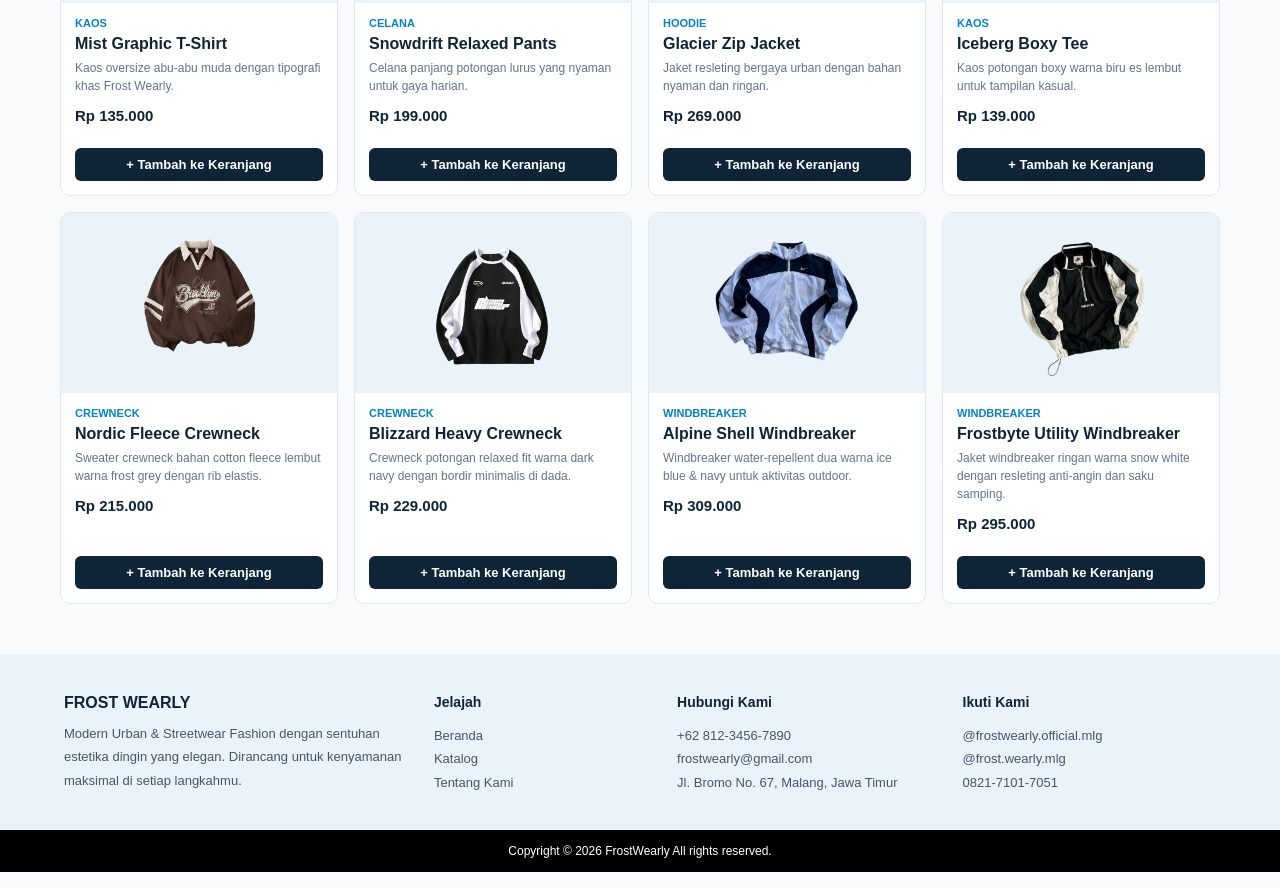
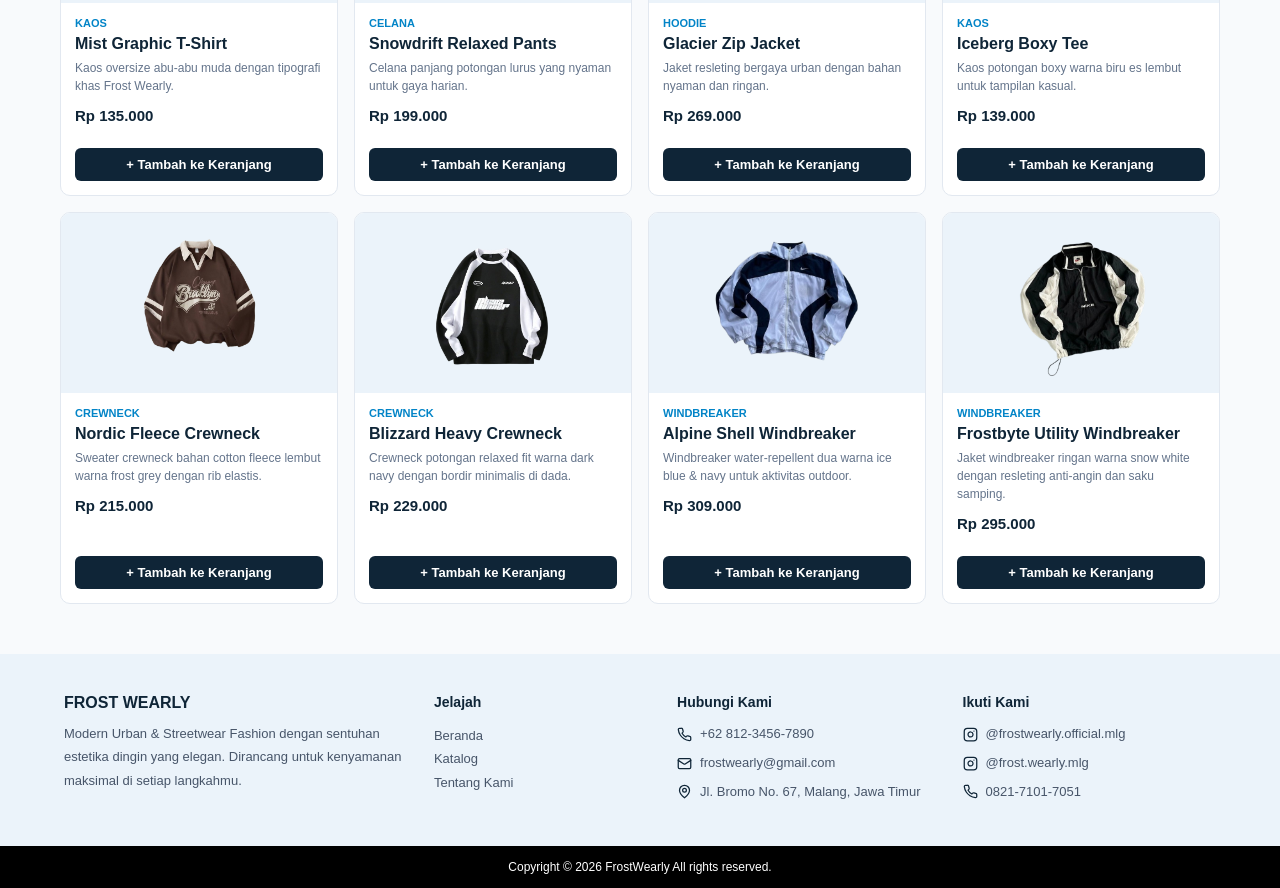
Before and after one commit to syafiraanf/FROST-WEARLY, a plain HTML site: page katalog.html in a window 1280 px wide. Shown: the part 1357-2245 px from the top of the page. Drawn offline with Linux system fonts and the light colour scheme.

Commit message:
Samakan ikon kontak dan media sosial di footer katalog dengan beranda

```diff
--- a/katalog.html
+++ b/katalog.html
@@ -532,6 +532,23 @@
       color: #0284C7;
     }
 
+    .info-footer {
+      display: flex;
+      align-items: center;
+      gap: 8px;
+      font-size: 13px;
+      line-height: 1.6;
+      color: #475569;
+      margin-bottom: 8px;
+    }
+
+    .info-footer svg {
+      width: 15px;
+      height: 15px;
+      flex-shrink: 0;
+      color: #0F2537;
+    }
+
     .footer-bawah {
       background-color: #000000;
       color: #FFFFFF;
@@ -713,16 +730,52 @@
 
       <div>
         <h4>Hubungi Kami</h4>
-        <p>+62 812-3456-7890</p>
-        <p>frostwearly@gmail.com</p>
-        <p>Jl. Bromo No. 67, Malang, Jawa Timur</p>
+        <div class="info-footer">
+          <svg viewBox="0 0 24 24" fill="none" stroke="currentColor" stroke-width="2" stroke-linecap="round" stroke-linejoin="round" aria-hidden="true">
+            <path d="M22 16.92v3a2 2 0 0 1-2.18 2 19.79 19.79 0 0 1-8.63-3.07 19.5 19.5 0 0 1-6-6 19.79 19.79 0 0 1-3.07-8.67A2 2 0 0 1 4.11 2h3a2 2 0 0 1 2 1.72c.12.96.36 1.9.7 2.81a2 2 0 0 1-.45 2.11L8.09 9.91a16 16 0 0 0 6 6l1.27-1.27a2 2 0 0 1 2.11-.45c.91.34 1.85.58 2.81.7A2 2 0 0 1 22 16.92z"></path>
+          </svg>
+          <span>+62 812-3456-7890</span>
+        </div>
+        <div class="info-footer">
+          <svg viewBox="0 0 24 24" fill="none" stroke="currentColor" stroke-width="2" stroke-linecap="round" stroke-linejoin="round" aria-hidden="true">
+            <rect x="2" y="4" width="20" height="16" rx="2"></rect>
+            <path d="m22 7-8.97 5.7a1.94 1.94 0 0 1-2.06 0L2 7"></path>
+          </svg>
+          <span>frostwearly@gmail.com</span>
+        </div>
+        <div class="info-footer">
+          <svg viewBox="0 0 24 24" fill="none" stroke="currentColor" stroke-width="2" stroke-linecap="round" stroke-linejoin="round" aria-hidden="true">
+            <path d="M20 10c0 6-8 12-8 12s-8-6-8-12a8 8 0 0 1 16 0Z"></path>
+            <circle cx="12" cy="10" r="3"></circle>
+          </svg>
+          <span>Jl. Bromo No. 67, Malang, Jawa Timur</span>
+        </div>
       </div>
 
       <div>
         <h4>Ikuti Kami</h4>
-        <p>@frostwearly.official.mlg</p>
-        <p>@frost.wearly.mlg</p>
-        <p>0821-7101-7051</p>
+        <div class="info-footer">
+          <svg viewBox="0 0 24 24" fill="none" stroke="currentColor" stroke-width="2" stroke-linecap="round" stroke-linejoin="round" aria-hidden="true">
+            <rect x="2" y="2" width="20" height="20" rx="5" ry="5"></rect>
+            <path d="M16 11.37A4 4 0 1 1 12.63 8 4 4 0 0 1 16 11.37z"></path>
+            <line x1="17.5" y1="6.5" x2="17.51" y2="6.5"></line>
+          </svg>
+          <span>@frostwearly.official.mlg</span>
+        </div>
+        <div class="info-footer">
+          <svg viewBox="0 0 24 24" fill="none" stroke="currentColor" stroke-width="2" stroke-linecap="round" stroke-linejoin="round" aria-hidden="true">
+            <rect x="2" y="2" width="20" height="20" rx="5" ry="5"></rect>
+            <path d="M16 11.37A4 4 0 1 1 12.63 8 4 4 0 0 1 16 11.37z"></path>
+            <line x1="17.5" y1="6.5" x2="17.51" y2="6.5"></line>
+          </svg>
+          <span>@frost.wearly.mlg</span>
+        </div>
+        <div class="info-footer">
+          <svg viewBox="0 0 24 24" fill="none" stroke="currentColor" stroke-width="2" stroke-linecap="round" stroke-linejoin="round" aria-hidden="true">
+            <path d="M22 16.92v3a2 2 0 0 1-2.18 2 19.79 19.79 0 0 1-8.63-3.07 19.5 19.5 0 0 1-6-6 19.79 19.79 0 0 1-3.07-8.67A2 2 0 0 1 4.11 2h3a2 2 0 0 1 2 1.72c.12.96.36 1.9.7 2.81a2 2 0 0 1-.45 2.11L8.09 9.91a16 16 0 0 0 6 6l1.27-1.27a2 2 0 0 1 2.11-.45c.91.34 1.85.58 2.81.7A2 2 0 0 1 22 16.92z"></path>
+          </svg>
+          <span>0821-7101-7051</span>
+        </div>
       </div>
     </div>
 
```
